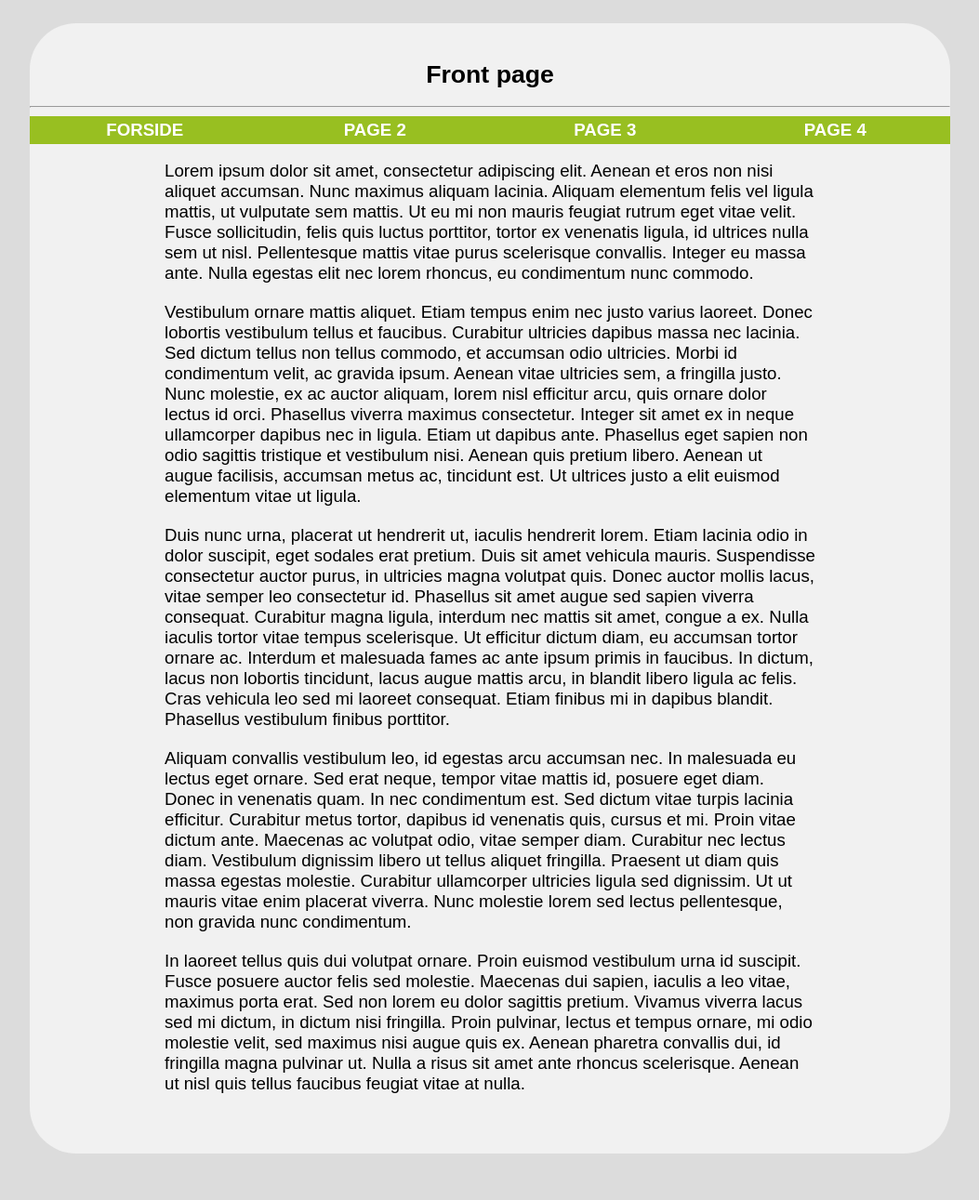
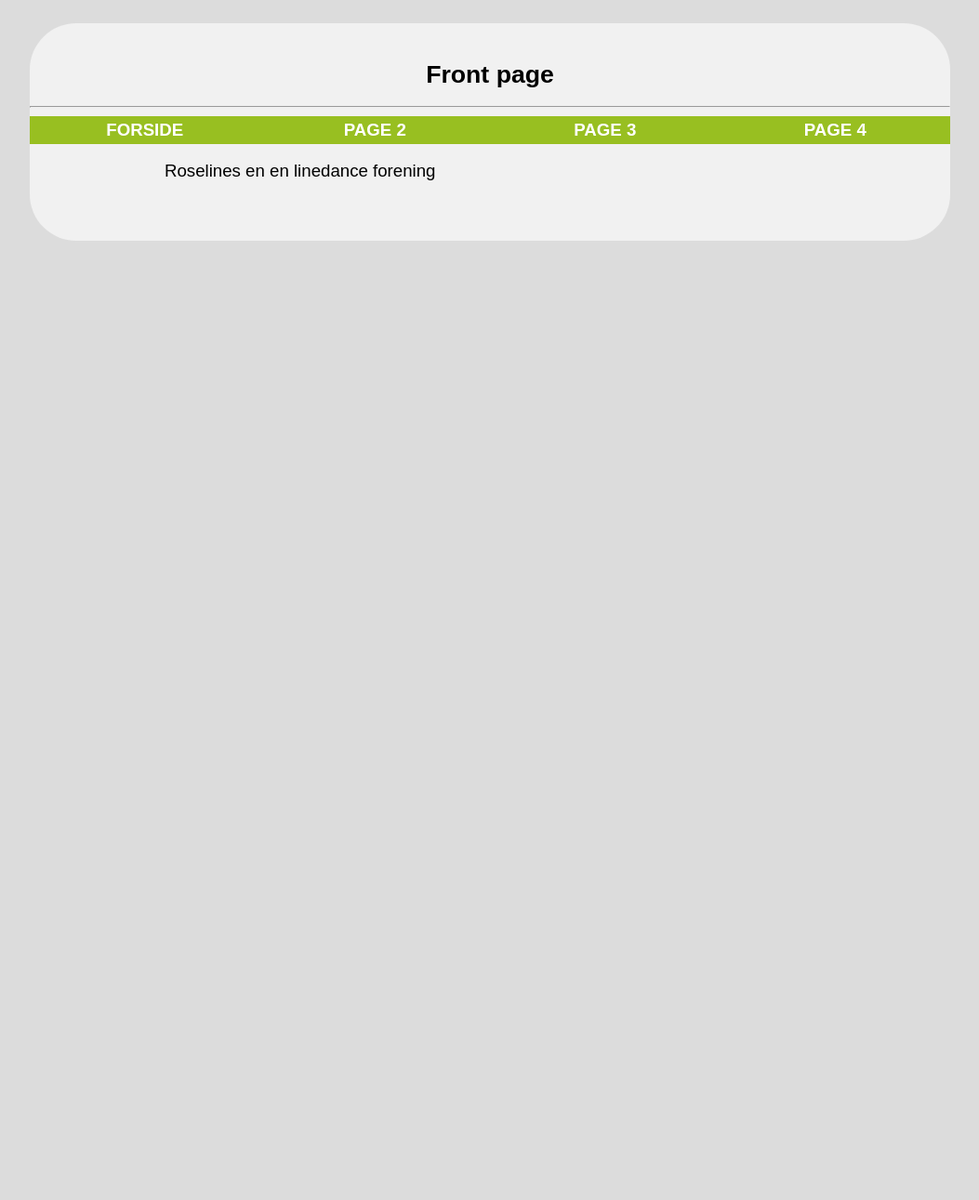
Before and after one commit to lonemathiasen/lonemathiasen.github.io, a Jekyll site: the page built from index.md, in a window 1280 px wide. Shown: the whole page at 93% size, without its empty margins (113-1166 px from the left). Built offline with Jekyll 4.4.1, drawn with Linux system fonts in a browser that asks for light colours; after the commit the page ends 900 px from its top, so only the background shows below that.

Commit message:
Indsat tekst

```diff
--- a/index.md
+++ b/index.md
@@ -4,12 +4,4 @@ title: Front page
 description: Awesome description here
 ---
 
-Lorem ipsum dolor sit amet, consectetur adipiscing elit. Aenean et eros non nisi aliquet accumsan. Nunc maximus aliquam lacinia. Aliquam elementum felis vel ligula mattis, ut vulputate sem mattis. Ut eu mi non mauris feugiat rutrum eget vitae velit. Fusce sollicitudin, felis quis luctus porttitor, tortor ex venenatis ligula, id ultrices nulla sem ut nisl. Pellentesque mattis vitae purus scelerisque convallis. Integer eu massa ante. Nulla egestas elit nec lorem rhoncus, eu condimentum nunc commodo.
-
-Vestibulum ornare mattis aliquet. Etiam tempus enim nec justo varius laoreet. Donec lobortis vestibulum tellus et faucibus. Curabitur ultricies dapibus massa nec lacinia. Sed dictum tellus non tellus commodo, et accumsan odio ultricies. Morbi id condimentum velit, ac gravida ipsum. Aenean vitae ultricies sem, a fringilla justo. Nunc molestie, ex ac auctor aliquam, lorem nisl efficitur arcu, quis ornare dolor lectus id orci. Phasellus viverra maximus consectetur. Integer sit amet ex in neque ullamcorper dapibus nec in ligula. Etiam ut dapibus ante. Phasellus eget sapien non odio sagittis tristique et vestibulum nisi. Aenean quis pretium libero. Aenean ut augue facilisis, accumsan metus ac, tincidunt est. Ut ultrices justo a elit euismod elementum vitae ut ligula.
-
-Duis nunc urna, placerat ut hendrerit ut, iaculis hendrerit lorem. Etiam lacinia odio in dolor suscipit, eget sodales erat pretium. Duis sit amet vehicula mauris. Suspendisse consectetur auctor purus, in ultricies magna volutpat quis. Donec auctor mollis lacus, vitae semper leo consectetur id. Phasellus sit amet augue sed sapien viverra consequat. Curabitur magna ligula, interdum nec mattis sit amet, congue a ex. Nulla iaculis tortor vitae tempus scelerisque. Ut efficitur dictum diam, eu accumsan tortor ornare ac. Interdum et malesuada fames ac ante ipsum primis in faucibus. In dictum, lacus non lobortis tincidunt, lacus augue mattis arcu, in blandit libero ligula ac felis. Cras vehicula leo sed mi laoreet consequat. Etiam finibus mi in dapibus blandit. Phasellus vestibulum finibus porttitor.
-
-Aliquam convallis vestibulum leo, id egestas arcu accumsan nec. In malesuada eu lectus eget ornare. Sed erat neque, tempor vitae mattis id, posuere eget diam. Donec in venenatis quam. In nec condimentum est. Sed dictum vitae turpis lacinia efficitur. Curabitur metus tortor, dapibus id venenatis quis, cursus et mi. Proin vitae dictum ante. Maecenas ac volutpat odio, vitae semper diam. Curabitur nec lectus diam. Vestibulum dignissim libero ut tellus aliquet fringilla. Praesent ut diam quis massa egestas molestie. Curabitur ullamcorper ultricies ligula sed dignissim. Ut ut mauris vitae enim placerat viverra. Nunc molestie lorem sed lectus pellentesque, non gravida nunc condimentum.
-
-In laoreet tellus quis dui volutpat ornare. Proin euismod vestibulum urna id suscipit. Fusce posuere auctor felis sed molestie. Maecenas dui sapien, iaculis a leo vitae, maximus porta erat. Sed non lorem eu dolor sagittis pretium. Vivamus viverra lacus sed mi dictum, in dictum nisi fringilla. Proin pulvinar, lectus et tempus ornare, mi odio molestie velit, sed maximus nisi augue quis ex. Aenean pharetra convallis dui, id fringilla magna pulvinar ut. Nulla a risus sit amet ante rhoncus scelerisque. Aenean ut nisl quis tellus faucibus feugiat vitae at nulla.
+Roselines en en linedance forening
```
